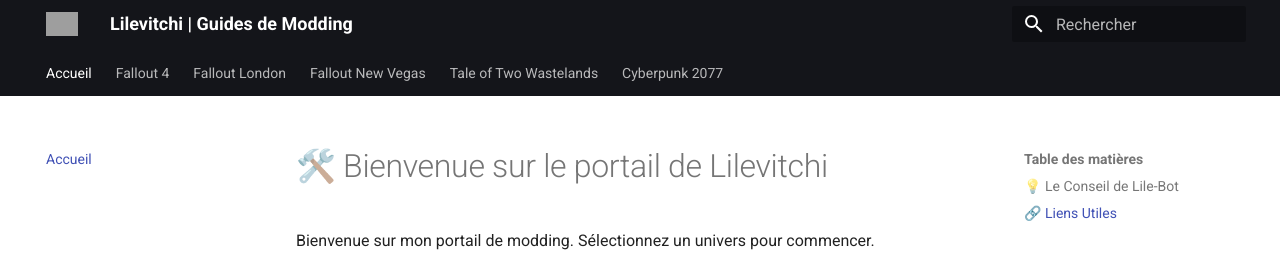
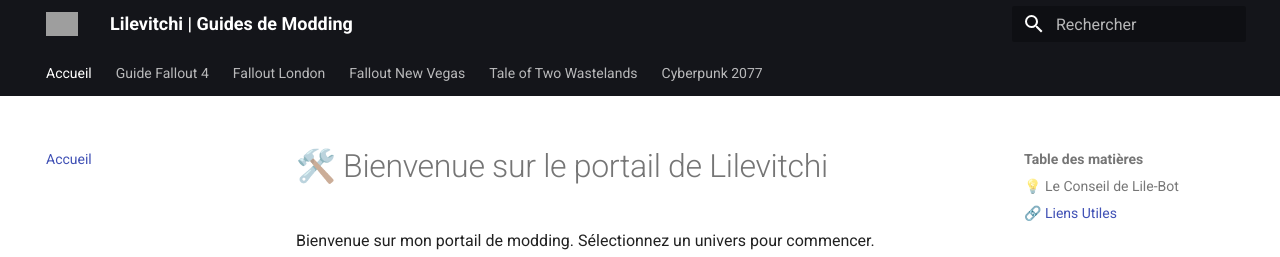
Before and after one commit to Lilevitchi/lilevitchi.github.io, an MkDocs documentation site: the page built from docs/index.md, in a window 1280 px wide and 1202 px high. Shown: the top 257 px of the window. Built offline with MkDocs 1.6.1 and Material for MkDocs 9.7.7, drawn with Linux system fonts in a browser that asks for light colours; grey boxes are pictures that could not be loaded.

Commit message:
Update mkdocs.yml

```diff
--- a/mkdocs.yml
+++ b/mkdocs.yml
@@ -3,13 +3,13 @@
 
 theme:
   name: material
-  logo: assets/logo.png # Ton logo apparaîtra dans la barre de menu
+  logo: assets/logo.png
   favicon: assets/logo.png
   language: fr
   palette:
     - media: "(prefers-color-scheme: dark)"
       scheme: slate
-      primary: black # On teste noir pour faire ressortir ton logo
+      primary: black
       accent: deep orange
     - media: "(prefers-color-scheme: light)"
       scheme: default
@@ -20,6 +20,7 @@
     - navigation.sections
     - navigation.top
     - content.code.copy
+    - search.suggest
 
 markdown_extensions:
   - admonition
@@ -29,7 +30,7 @@
 
 nav:
   - Accueil: index.md
-  - Fallout 4:
+  - Guide Fallout 4:
       - Introduction: fallout4/intro.md
       - Installation: fallout4/setup.md
   - Fallout London: fallout-london/index.md
```
